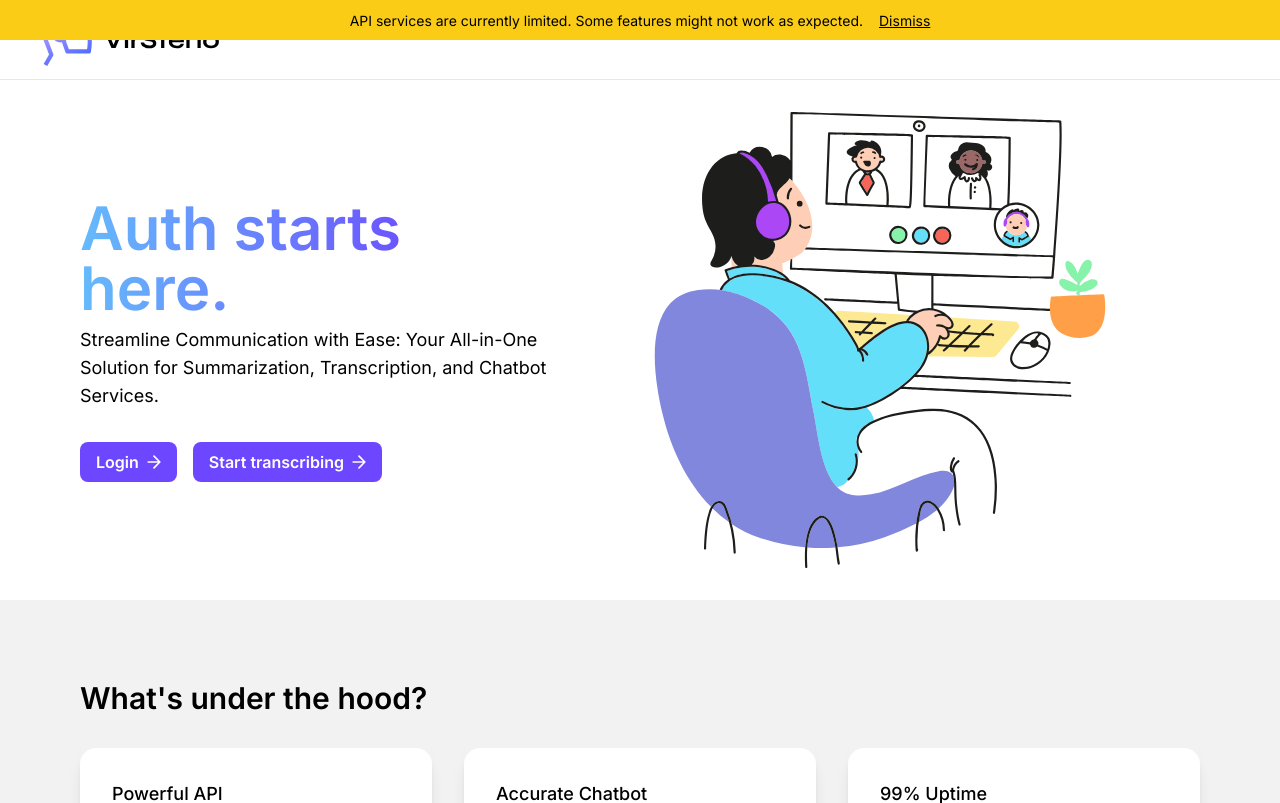
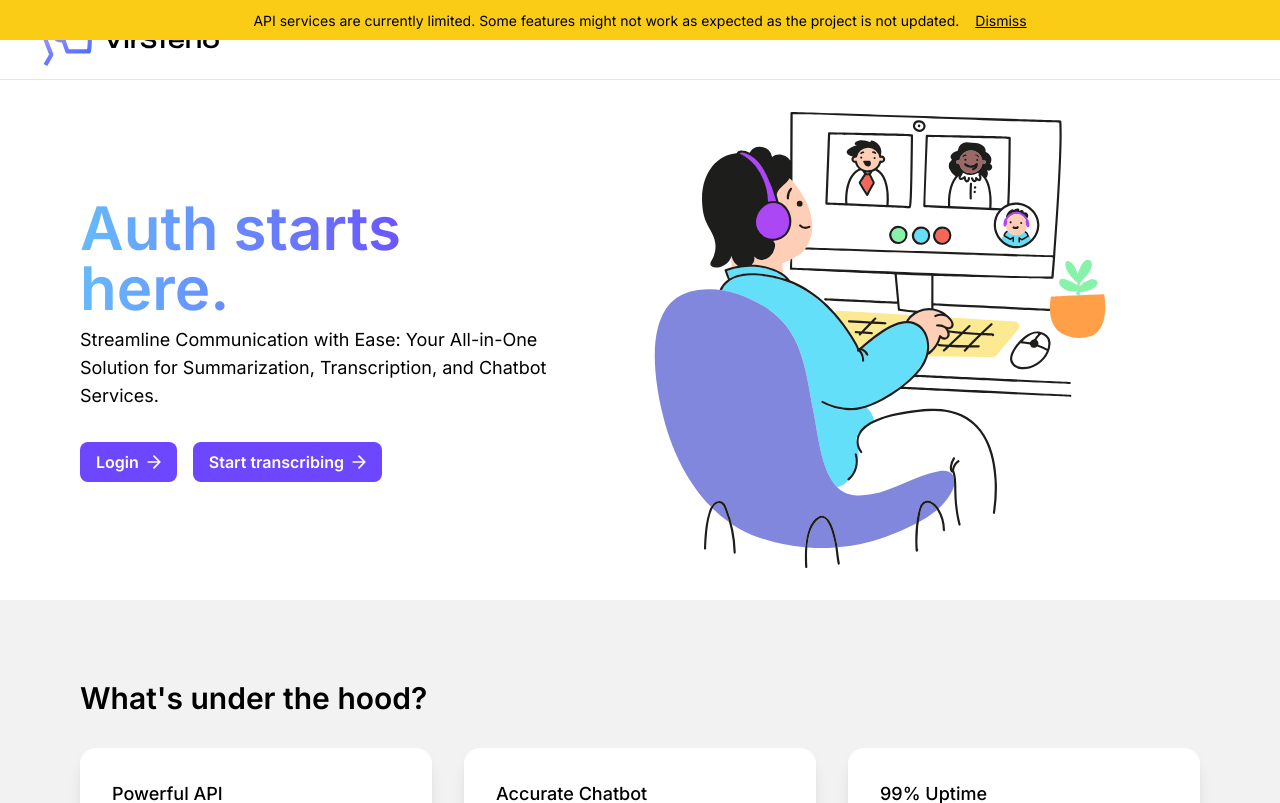
Before and after one commit to NisargPatel14/VirSteno, a Next.js app: page / in a window 1280 px wide. Shown: the top 803 px of the page. Built offline with nearby package versions, Linux system fonts and the light colour scheme; no server answers.

Commit message:
Update DevelopmentNotice message to clarify project status

```diff
--- a/app/components/DevelopmentNotice.tsx
+++ b/app/components/DevelopmentNotice.tsx
@@ -19,7 +19,7 @@ export default function DevelopmentNotice() {
     <div className="fixed top-0 left-0 right-0 z-50">
       <div className="bg-yellow-400 p-2 text-center">
         <span className="text-sm">
-          API services are currently limited. Some features might not work as expected.
+          API services are currently limited. Some features might not work as expected as the project is not updated.
         </span>
         <button
           onClick={handleDismiss}
```
